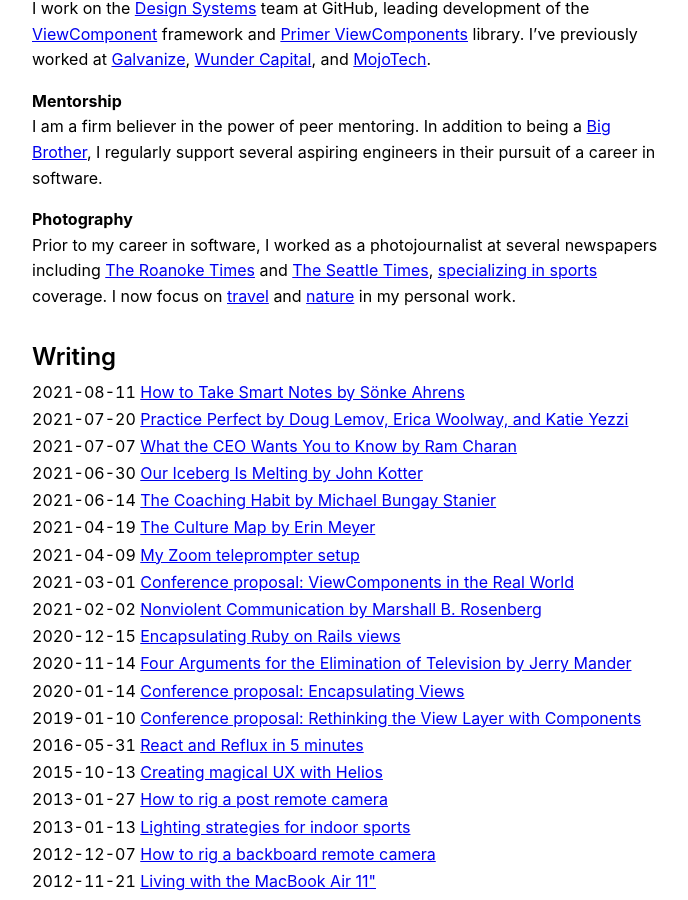
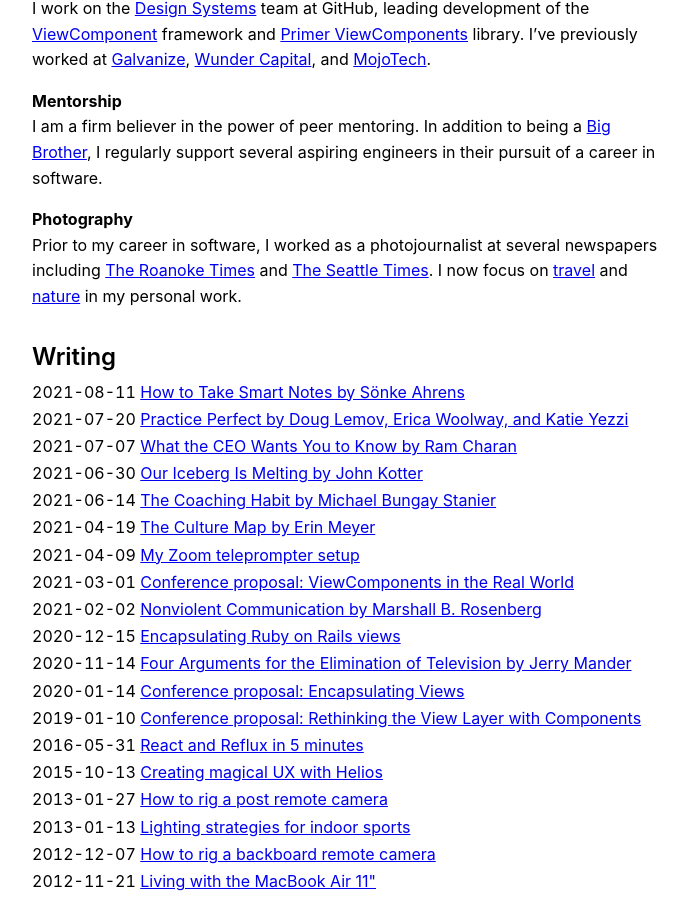
Before and after one commit to joelhawksley/identity, a Jekyll site: the page built from index.md, in a window 1280 px wide and 900 px high, scrolled down 754 px. Shown: the whole window, without its empty margins (288-976 px from the left). Built offline with Jekyll 4.4.1, drawn with Linux system fonts in a browser that asks for light colours.

Commit message:
remove broken link

```diff
--- a/index.md
+++ b/index.md
@@ -18,4 +18,4 @@
 
 ### Photography
 
-Prior to my career in software, I worked as a photojournalist at several newspapers including [The Roanoke Times](https://roanoke.com/) and [The Seattle Times](https://www.seattletimes.com/), [specializing in sports](https://www.cpoy.org/index.php?s=WinningImages&yr=66&c=238&p=1.0) coverage. I now focus on [travel](https://www.hawksleyvisuals.com/travel) and [nature](https://www.hawksleyvisuals.com/nature) in my personal work.
+Prior to my career in software, I worked as a photojournalist at several newspapers including [The Roanoke Times](https://roanoke.com/) and [The Seattle Times](https://www.seattletimes.com/). I now focus on [travel](https://www.hawksleyvisuals.com/travel) and [nature](https://www.hawksleyvisuals.com/nature) in my personal work.
```
